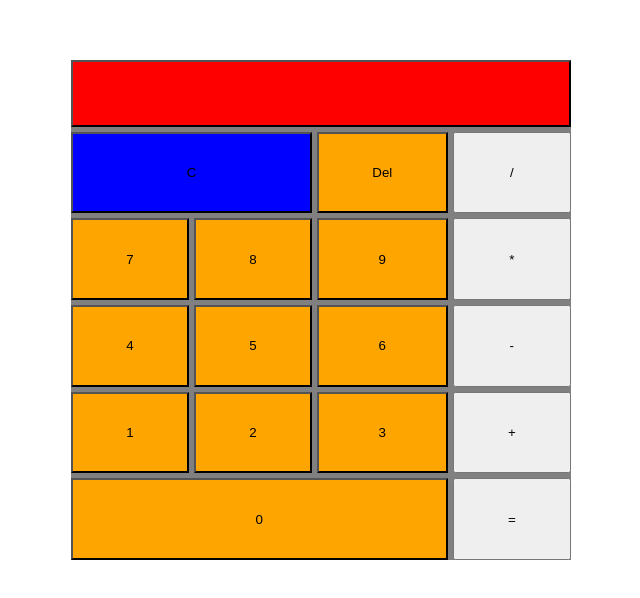
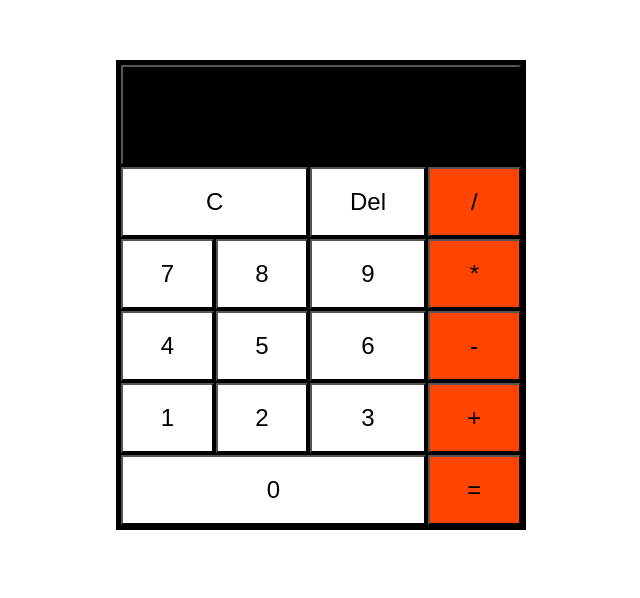
Before and after one commit to LGRV-alt/frontEndCalc, a plain HTML site: page index.html in a window 1280 px wide. Shown: the part 140-738 px from the top of the page, without its empty margins (319-959 px from the left). Drawn offline with Linux system fonts and the light colour scheme.

Commit message:
added styling to the calculator

```diff
--- a/index.html
+++ b/index.html
@@ -12,23 +12,23 @@
     <div class="calcHolder">
     <div class="calculator">
         <button class="totalScreen"></button>
-        <button class="clearButton">C</button>
-        <button class="removeButton">Del</button>
-        <button class="divide">/</button>
+        <button class="btn clearButton">C</button>
+        <button class="btn removeButton">Del</button>
+        <button class="btn divide">/</button>
         <button class="btn seven">7</button>
         <button class="btn eight">8</button>
         <button class="btn nine">9</button>
-        <button class="multiButton">*</button>
+        <button class="btn multiButton">*</button>
         <button class="btn four">4</button>
         <button class="btn five">5</button>
         <button class="btn six">6</button>
-        <button class="minusButton">-</button>
+        <button class="btn minusButton">-</button>
         <button class="btn one">1</button>
         <button class="btn two">2</button>
         <button class="btn three">3</button>
-        <button class="addButton">+</button>
+        <button class="btn addButton">+</button>
         <button class="btn zero">0</button>
-        <button class="equalsButton">=</button>
+        <button class="btn equalsButton">=</button>
     </div>
     </div>
 
--- a/styles.css
+++ b/styles.css
@@ -9,12 +9,11 @@ h1{
 }
 
 .calculator{
-    width: 500px;
-    height: 500px;
-    background-color: gray;
+    border: 5px black solid;
+    background-color: black;
     display: grid;
-    column-gap: 5px;
-    row-gap: 5px;
+    column-gap: 2px;
+    row-gap: 2px;
     grid-template-areas: "totalScreen totalScreen totalScreen totalScreen"
                         "clear clear removeButton divide"
                         "btn btn btn multi"
@@ -25,44 +24,54 @@ h1{
 }
 
 .btn{
-    background-color: orange;
+    background-color: white;
+    height: 70px;
+    font-size: 1.5rem;
+
+
+
 
 }
 
 .totalScreen{
-    background-color: red;
+    background-color: black;
     grid-area: totalScreen;
+     height: 100px;
+     width: 400px;
 
 
 }
 
 .clearButton{
-    background-color: blue;
     grid-area: clear;
 }
 
 .removeButton{
-    background-color: orange;
     grid-area: removeButton;
 }
 
 .divide{
+    background-color: orangered;
     grid-area: divide;
 }
 
 .multiButton{
+    background-color: orangered;
     grid-area: multi;
 }
 
 .minusButton{
+    background-color: orangered;
     grid-area: minus;
 }
 
 .addButton{
+    background-color: orangered;
     grid-area: add;
 }
 
 .equalsButton{
+    background-color: orangered;
     grid-area: equals;
 }
 
```
